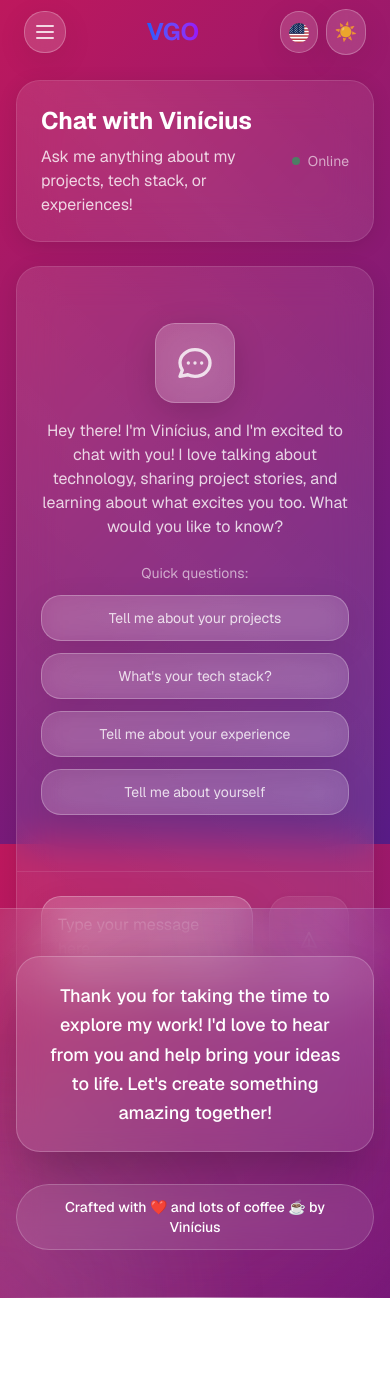
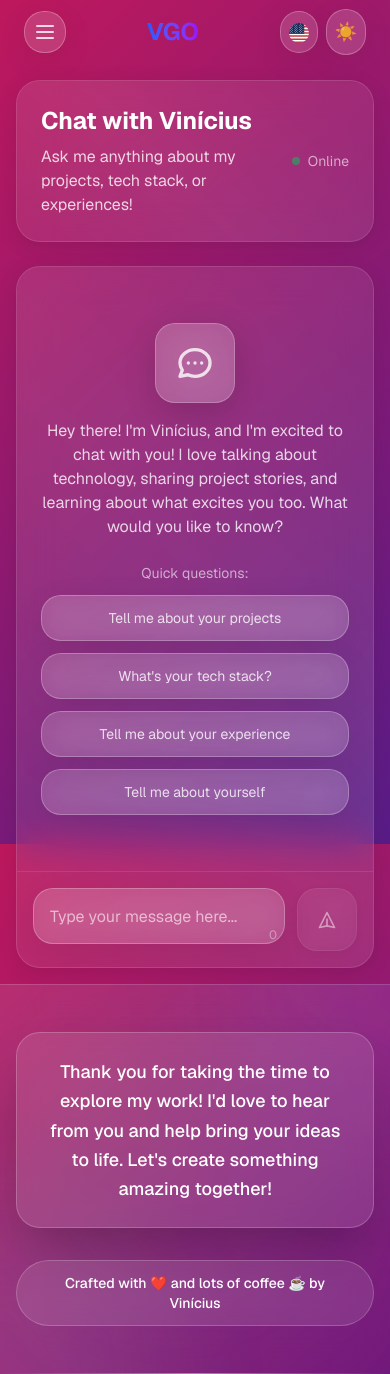
Before and after one commit to viniciusgdoliveira/portfolio, a Next.js app: page /en/chat in a window 390 px wide. Before the commit the page ends 1298 px from the top, so only its background shows below. Built offline with nearby package versions, Linux system fonts and the light colour scheme.

Commit message:
tests with footer layout + about me carousel image changes

```diff
--- a/src/app/[locale]/chat/page.tsx
+++ b/src/app/[locale]/chat/page.tsx
@@ -25,7 +25,7 @@ export default async function ChatPage({ params }: PageProps) {
 	setRequestLocale(locale);
 
 	return (
-		<div className="min-h-screen liquid-bg">
+		<div className="flex-1 flex flex-col liquid-bg">
 			{/* Structured Data */}
 			<script
 				type="application/ld+json"
@@ -53,8 +53,8 @@ export default async function ChatPage({ params }: PageProps) {
 				}}
 			/>
 
-			<div className="h-[calc(100vh-5rem)] flex flex-col px-4 sm:px-6 lg:px-8">
-				<div className="flex-1 flex flex-col max-w-none lg:max-w-7xl mx-auto w-full">
+			<div className="flex-1 flex flex-col px-4 sm:px-6 lg:px-8 py-4">
+				<div className="flex-1 flex flex-col max-w-none lg:max-w-7xl mx-auto w-full min-h-0">
 					<ChatInterface />
 				</div>
 			</div>
--- a/src/app/[locale]/contact/page.tsx
+++ b/src/app/[locale]/contact/page.tsx
@@ -15,7 +15,7 @@ export default function Contact() {
 	const locale = useLocale();
 
 	return (
-		<div className="min-h-screen liquid-bg">
+		<div className="flex-1 liquid-bg flex flex-col">
 			<StructuredData data={createWebPageSchema(locale, "Contact")} />
 
 			{/* Hero Section */}
--- a/src/app/[locale]/page.tsx
+++ b/src/app/[locale]/page.tsx
@@ -44,7 +44,7 @@ export default function Home() {
 
 	if (isLoading) {
 		return (
-			<div className="min-h-screen liquid-bg flex items-center justify-center">
+			<div className="flex-1 liquid-bg flex items-center justify-center">
 				<div className="text-white text-center">
 					<div className="w-8 h-8 border-2 border-white/30 border-t-white rounded-full animate-spin mx-auto mb-4" />
 					<p>Loading...</p>
@@ -54,7 +54,7 @@ export default function Home() {
 	}
 
 	return (
-		<div className="min-h-screen liquid-bg">
+		<div className="flex-1 liquid-bg flex flex-col">
 			<StructuredData data={createPersonSchema()} />
 
 			<HeroSection locale={pathLocale} />
--- a/src/app/[locale]/projects/page.tsx
+++ b/src/app/[locale]/projects/page.tsx
@@ -37,7 +37,7 @@ export default function Projects() {
 
 	if (isLoading) {
 		return (
-			<div className="min-h-screen liquid-bg flex items-center justify-center">
+			<div className="flex-1 liquid-bg flex items-center justify-center">
 				<div className="text-white text-center">
 					<div className="w-8 h-8 border-2 border-white/30 border-t-white rounded-full animate-spin mx-auto mb-4" />
 					<p>Loading projects...</p>
--- a/src/app/globals.css
+++ b/src/app/globals.css
@@ -957,6 +957,26 @@ html {
 	.liquid-card {
 		backdrop-filter: blur(20px);
 		-webkit-backdrop-filter: blur(20px);
+	}
+}
+
+/* Mobile layout fixes for proper footer positioning */
+@media (max-width: 768px) {
+	/* Ensure chat interface doesn't overflow on mobile */
+	.chat-interface-mobile {
+		height: calc(100vh - 8rem); /* Account for header and footer */
+		max-height: calc(100vh - 8rem);
+	}
+
+	/* Fix mobile viewport height issues */
+	.mobile-viewport-fix {
+		min-height: calc(100vh - 8rem);
+	}
+
+	/* Ensure proper scrolling on mobile */
+	.mobile-scroll-container {
+		-webkit-overflow-scrolling: touch;
+		overscroll-behavior: contain;
 	}
 }
 
--- a/src/components/ChatInterface.tsx
+++ b/src/components/ChatInterface.tsx
@@ -78,7 +78,7 @@ export default function ChatInterface() {
 	];
 
 	return (
-		<div className="h-full flex flex-col w-full py-4">
+		<div className="h-full flex flex-col w-full mobile-scroll-container">
 			<div className="liquid-card p-6 mb-6 flex-shrink-0">
 				<div className="flex items-center justify-between">
 					<div>
@@ -279,10 +279,10 @@ export default function ChatInterface() {
 				)}
 
 				{/* Input form */}
-				<div className="border-t border-white/10 p-6 flex-shrink-0">
+				<div className="border-t border-white/10 p-4 sm:p-6 flex-shrink-0">
 					<form
 						onSubmit={handleSubmit}
-						className="flex space-x-4"
+						className="flex space-x-3 sm:space-x-4"
 					>
 						<div className="flex-1 relative">
 							<textarea
@@ -308,7 +308,7 @@ export default function ChatInterface() {
 						<button
 							type="submit"
 							disabled={!input.trim() || isLoading || (rateLimit?.remaining ?? 1) <= 0}
-							className="liquid-button text-white font-semibold px-6 py-4 rounded-[20px] transition-all duration-300 hover:scale-105 hover:bg-green-500/20 hover:border-green-400/50 hover:shadow-green-500/25 focus:outline-none focus:ring-2 focus:ring-green-500 focus:ring-offset-2 disabled:opacity-50 disabled:cursor-not-allowed disabled:hover:scale-100 disabled:hover:bg-transparent disabled:hover:border-transparent min-w-[80px] flex items-center justify-center"
+							className="liquid-button text-white font-semibold px-4 sm:px-6 py-3 sm:py-4 rounded-[20px] transition-all duration-300 hover:scale-105 hover:bg-green-500/20 hover:border-green-400/50 hover:shadow-green-500/25 focus:outline-none focus:ring-2 focus:ring-green-500 focus:ring-offset-2 disabled:opacity-50 disabled:cursor-not-allowed disabled:hover:scale-100 disabled:hover:bg-transparent disabled:hover:border-transparent min-w-[60px] sm:min-w-[80px] flex items-center justify-center"
 						>
 							{isLoading ? (
 								<div className="w-5 h-5 border-2 border-white/30 border-t-white rounded-full animate-spin" />
--- a/src/components/about/AboutCarousel.tsx
+++ b/src/components/about/AboutCarousel.tsx
@@ -2,7 +2,7 @@
 
 "use client";
 
-import { useState, useEffect } from "react";
+import { useState, useEffect, useRef } from "react";
 import Image from "next/image";
 import { useTranslations } from "next-intl";
 import { Card } from "@/components/ui/Card";
@@ -13,6 +13,11 @@ import { cn } from "@/lib/utils";
 export function AboutCarousel({ sections, autoRotate = true, interval = 8000, className }: AboutCarouselProps) {
 	const [currentIndex, setCurrentIndex] = useState(0);
 	const [isAutoRotating, setIsAutoRotating] = useState(autoRotate);
+	const [isDragging, setIsDragging] = useState(false);
+	const [dragStartX, setDragStartX] = useState(0);
+	const [dragCurrentX, setDragCurrentX] = useState(0);
+	const [wasAutoRotating, setWasAutoRotating] = useState(false);
+	const imageRef = useRef<HTMLDivElement>(null);
 	const t = useTranslations("home");
 
 	useEffect(() => {
@@ -31,6 +36,57 @@ export function AboutCarousel({ sections, autoRotate = true, interval = 8000, cl
 
 	const toggleAutoRotation = () => {
 		setIsAutoRotating(!isAutoRotating);
+	};
+
+	// Touch event handlers for mobile drag
+	const handleTouchStart = (e: React.TouchEvent) => {
+		if (sections.length <= 1) return;
+
+		setIsDragging(true);
+		setDragStartX(e.touches[0].clientX);
+		setDragCurrentX(e.touches[0].clientX);
+
+		// Pause auto-rotation during drag
+		if (isAutoRotating) {
+			setWasAutoRotating(true);
+			setIsAutoRotating(false);
+		}
+	};
+
+	const handleTouchMove = (e: React.TouchEvent) => {
+		if (!isDragging) return;
+
+		setDragCurrentX(e.touches[0].clientX);
+	};
+
+	const handleTouchEnd = () => {
+		if (!isDragging) return;
+
+		const dragDistance = dragCurrentX - dragStartX;
+		const threshold = 50; // Minimum distance to trigger section change
+
+		if (Math.abs(dragDistance) > threshold) {
+			if (dragDistance > 0) {
+				// Swipe right - go to previous section
+				setCurrentIndex((prevIndex) =>
+					prevIndex === 0 ? sections.length - 1 : prevIndex - 1
+				);
+			} else {
+				// Swipe left - go to next section
+				setCurrentIndex((prevIndex) => (prevIndex + 1) % sections.length);
+			}
+		}
+
+		// Reset drag state
+		setIsDragging(false);
+		setDragStartX(0);
+		setDragCurrentX(0);
+
+		// Resume auto-rotation if it was active before
+		if (wasAutoRotating) {
+			setIsAutoRotating(true);
+			setWasAutoRotating(false);
+		}
 	};
 
 	if (!sections || sections.length === 0) {
@@ -62,13 +118,25 @@ export function AboutCarousel({ sections, autoRotate = true, interval = 8000, cl
 			<div className="grid lg:grid-cols-2 gap-8 lg:gap-12 items-start">
 				{/* Image Section */}
 				<div className="relative">
-					<div className="aspect-square md:aspect-[4/5] lg:aspect-square rounded-3xl liquid-glass overflow-hidden transition-all duration-1000 ease-in-out">
+					<div
+						ref={imageRef}
+						className="aspect-square md:aspect-[4/5] lg:aspect-square rounded-3xl liquid-glass overflow-hidden transition-all duration-1000 ease-in-out touch-pan-y"
+						onTouchStart={handleTouchStart}
+						onTouchMove={handleTouchMove}
+						onTouchEnd={handleTouchEnd}
+						style={{
+							transform: isDragging ? `translateX(${dragCurrentX - dragStartX}px)` : 'translateX(0)',
+							opacity: isDragging ? 0.8 : 1,
+							transition: isDragging ? 'none' : 'all 0.3s ease-out'
+						}}
+					>
 						<Image
 							src={translatedSection.image}
 							alt={translatedSection.alt || `${translatedSection.title} - About section`}
 							width={500}
 							height={500}
 							className="w-full h-full object-cover transition-all duration-1000 ease-in-out"
+							draggable={false}
 						/>
 						<div className="absolute inset-0 bg-gradient-to-t from-black/60 via-transparent to-transparent" />
 
```
